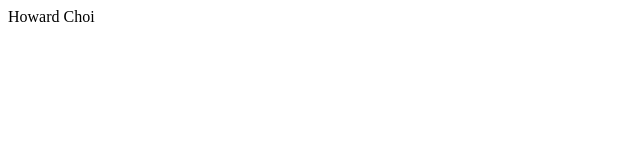
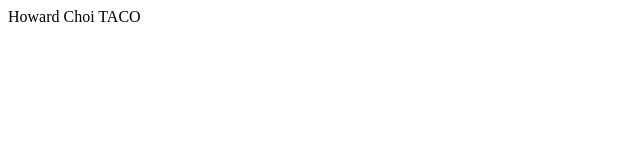
Before and after one commit to whereover/webserver, a plain HTML site: page index.html in a window 1280 px wide. Shown: the full height of the page, 0-640 px from the left. Drawn offline with Linux system fonts and the light colour scheme.

Commit message:
second
you

```diff
--- a/index.html
+++ b/index.html
@@ -1,5 +1,5 @@
 <html>
 <body>
-Howard Choi
+Howard Choi TACO
 </body>
 </html>
```
